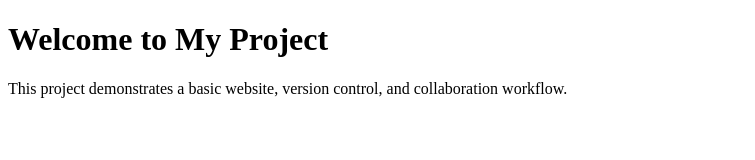
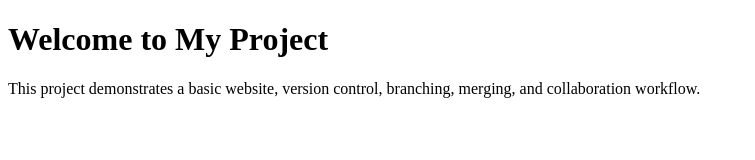
Before and after one commit to abhi-5507/git-workflow-assignment, a plain HTML site: page index.html in a window 1280 px wide. Shown: the whole page, without its empty margins (0-755 px from the left). Drawn offline with Linux system fonts and the light colour scheme.

Commit message:
Update home page content

```diff
--- a/index.html
+++ b/index.html
@@ -7,6 +7,6 @@
 </head>
 <body>
   <h1>Welcome to My Project</h1>
-  <p>This project demonstrates a basic website, version control, and collaboration workflow.</p>
+  <p>This project demonstrates a basic website, version control, branching, merging, and collaboration workflow.</p>
 </body>
 </html>
```
